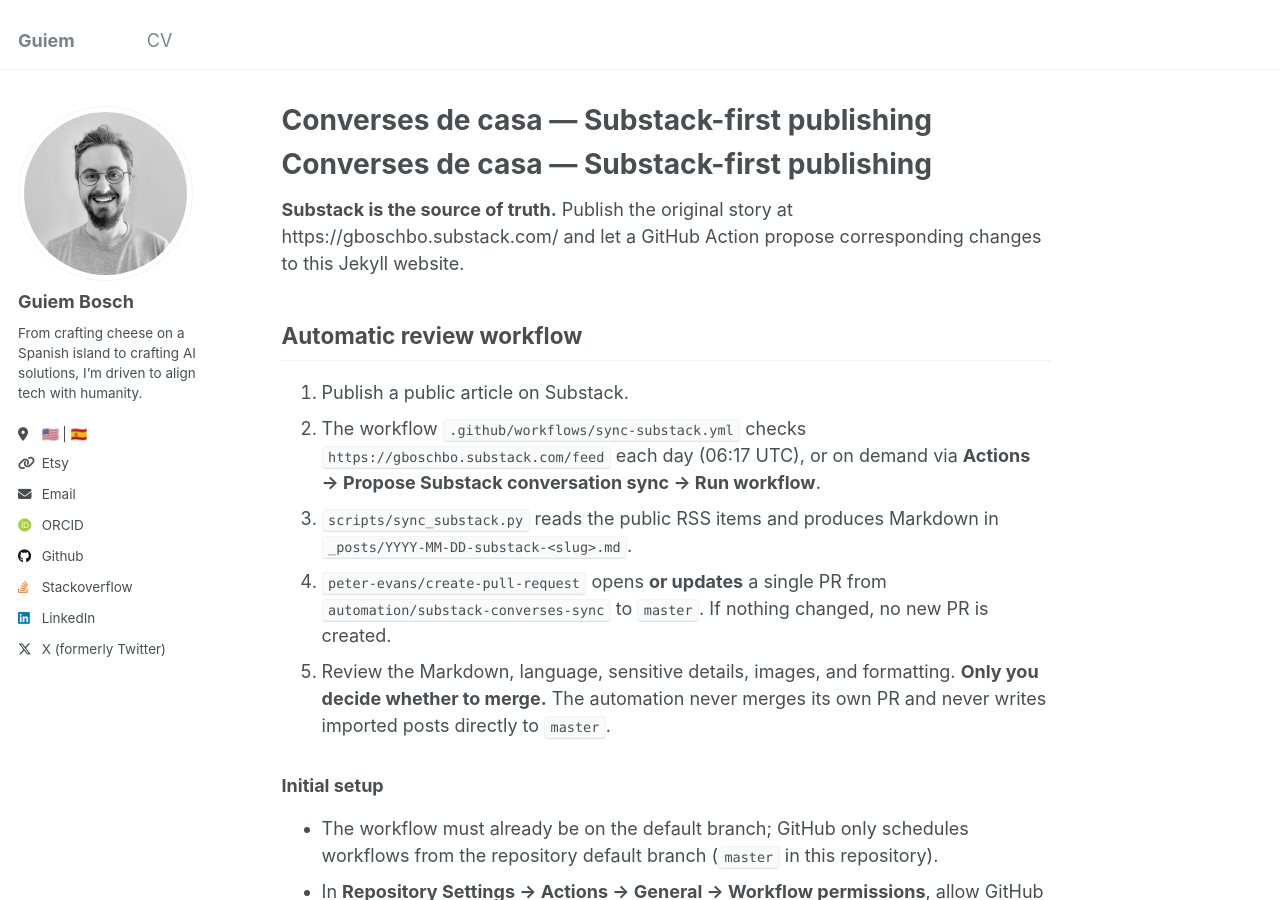
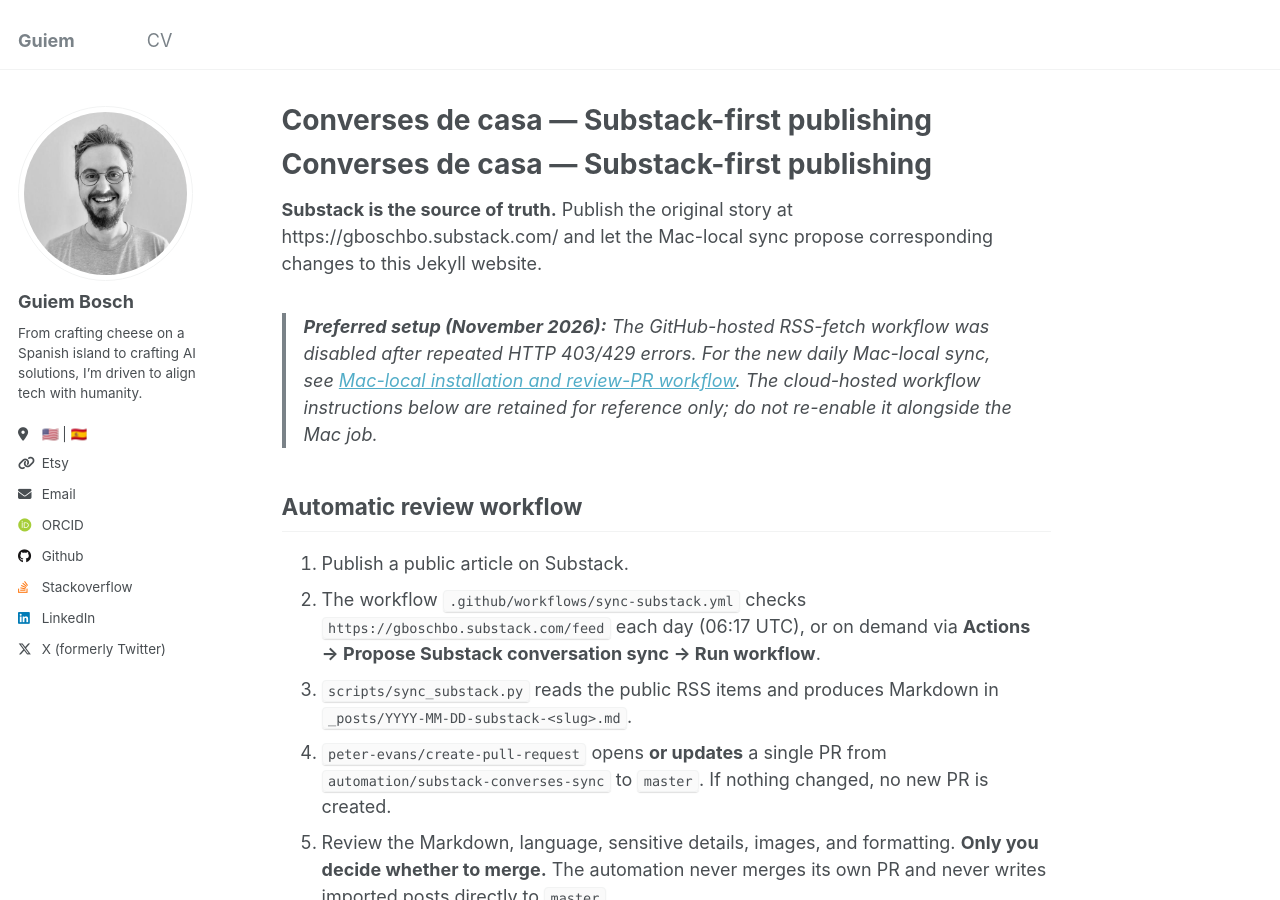
Before and after one commit to guiem/guiem.github.io, a Jekyll site: the page built from docs/converses-de-casa.md, in a window 1280 px wide and 900 px high. Built offline with Jekyll 4.4.1, drawn with Linux system fonts in a browser that asks for light colours; some web fonts are replaced; our own code applies the rules of GitHub Pages for plain Markdown files.

Commit message:
Point publishing guide to Mac-local sync rather than disabled cloud workflow

```diff
--- a/docs/converses-de-casa.md
+++ b/docs/converses-de-casa.md
@@ -1,6 +1,8 @@
 # Converses de casa — Substack-first publishing
 
-**Substack is the source of truth.** Publish the original story at https://gboschbo.substack.com/ and let a GitHub Action propose corresponding changes to this Jekyll website.
+**Substack is the source of truth.** Publish the original story at https://gboschbo.substack.com/ and let the Mac-local sync propose corresponding changes to this Jekyll website.
+
+> **Preferred setup (November 2026):** The GitHub-hosted RSS-fetch workflow was disabled after repeated HTTP 403/429 errors. For the new daily Mac-local sync, see [Mac-local installation and review-PR workflow](mac-substack-sync.md). The cloud-hosted workflow instructions below are retained for reference only; do not re-enable it alongside the Mac job.
 
 ## Automatic review workflow
 
```
